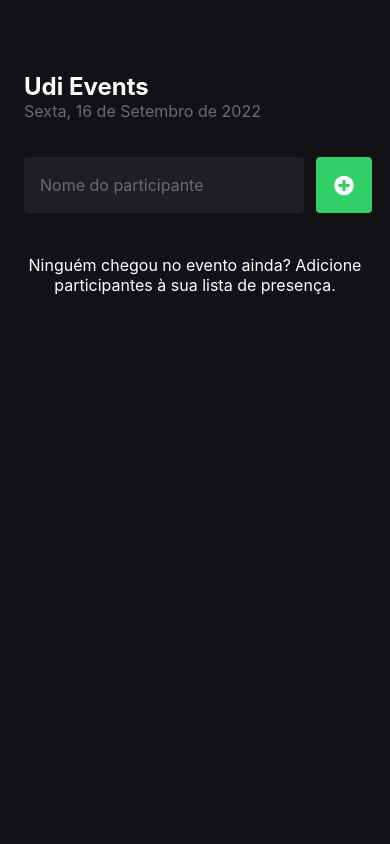
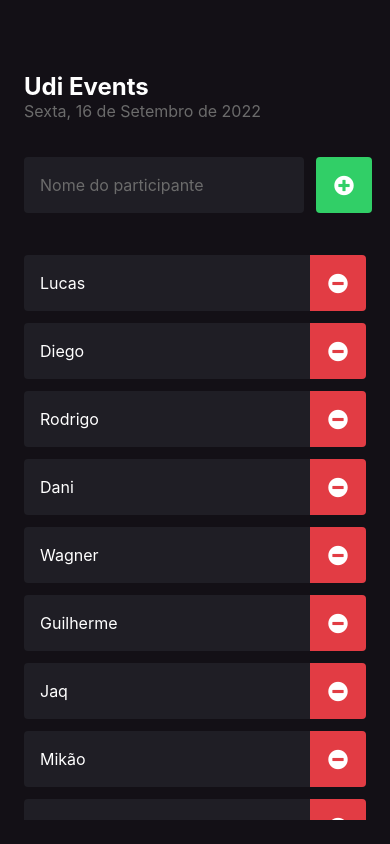
Before and after one commit to lucasdevf/react-native-01, a React Native app: screen / in a window 390 px wide. Built offline with nearby package versions, Linux system fonts and the light colour scheme.

Commit message:
feat: implements Alert

```diff
--- a/src/screens/Home/index.tsx
+++ b/src/screens/Home/index.tsx
@@ -1,4 +1,4 @@
-import { Text, View, TextInput, TouchableOpacity, FlatList } from 'react-native';
+import { Text, View, TextInput, TouchableOpacity, FlatList, Alert } from 'react-native';
 
 import { FontAwesome5 } from '@expo/vector-icons'
 
@@ -9,9 +9,24 @@ export function Home() {
 
   const participants = ['Lucas', 'Diego', 'Rodrigo', 'Dani', 'Wagner', 'Guilherme', 'Jaq', 'Mikão', 'Chris', 'Hamilton']
 
-  function handleParticipantAdd() {}
+  function handleParticipantAdd() {
+    if(participants.includes('Rodrigo')) {
+      return Alert.alert('Participante já existente', 'Já existe um participante na lista com esse nome')
+    }
+  }
 
-  function handleParticipantRemove() {}
+  function handleParticipantRemove(name: string) {
+    Alert.alert('Remover participante', `Deseja realmente remover o participante ${name}?`, [
+      {
+        text: 'Sim',
+        onPress: () => Alert.alert('Participante removido com sucesso.')
+      },
+      {
+        text: 'Não',
+        style: 'cancel'
+      }
+    ])
+  }
 
   return (
     <View style={styles.container}>
@@ -43,13 +58,13 @@ export function Home() {
       </View>
 
       <FlatList
-        data={[]}
+        data={participants}
         keyExtractor={item => item}
         renderItem={({ item }) => (
           <Participant
             key={item}
             name={item}
-            onRemove={handleParticipantRemove}
+            onRemove={() => handleParticipantRemove(item)}
           />
         )}
         showsVerticalScrollIndicator={false}
```
